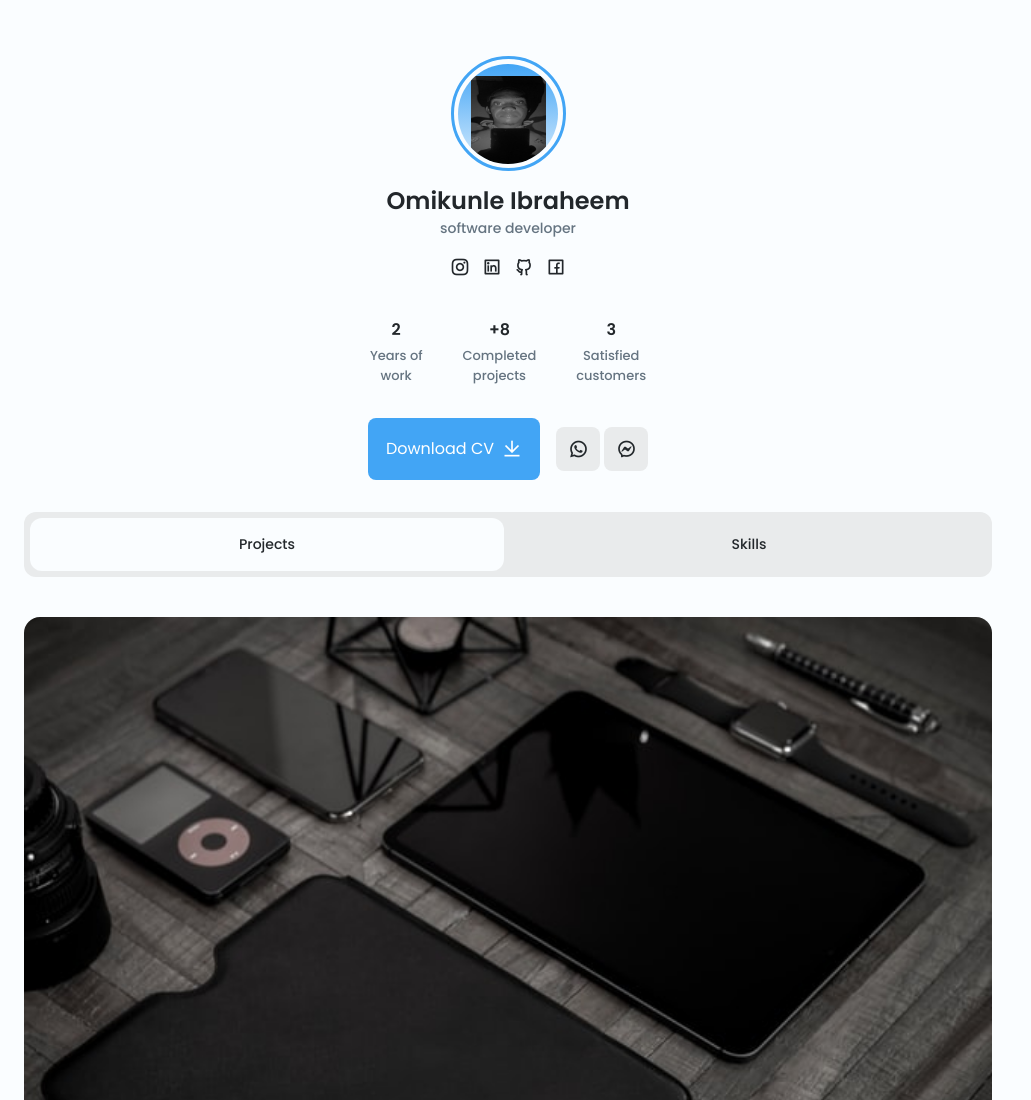
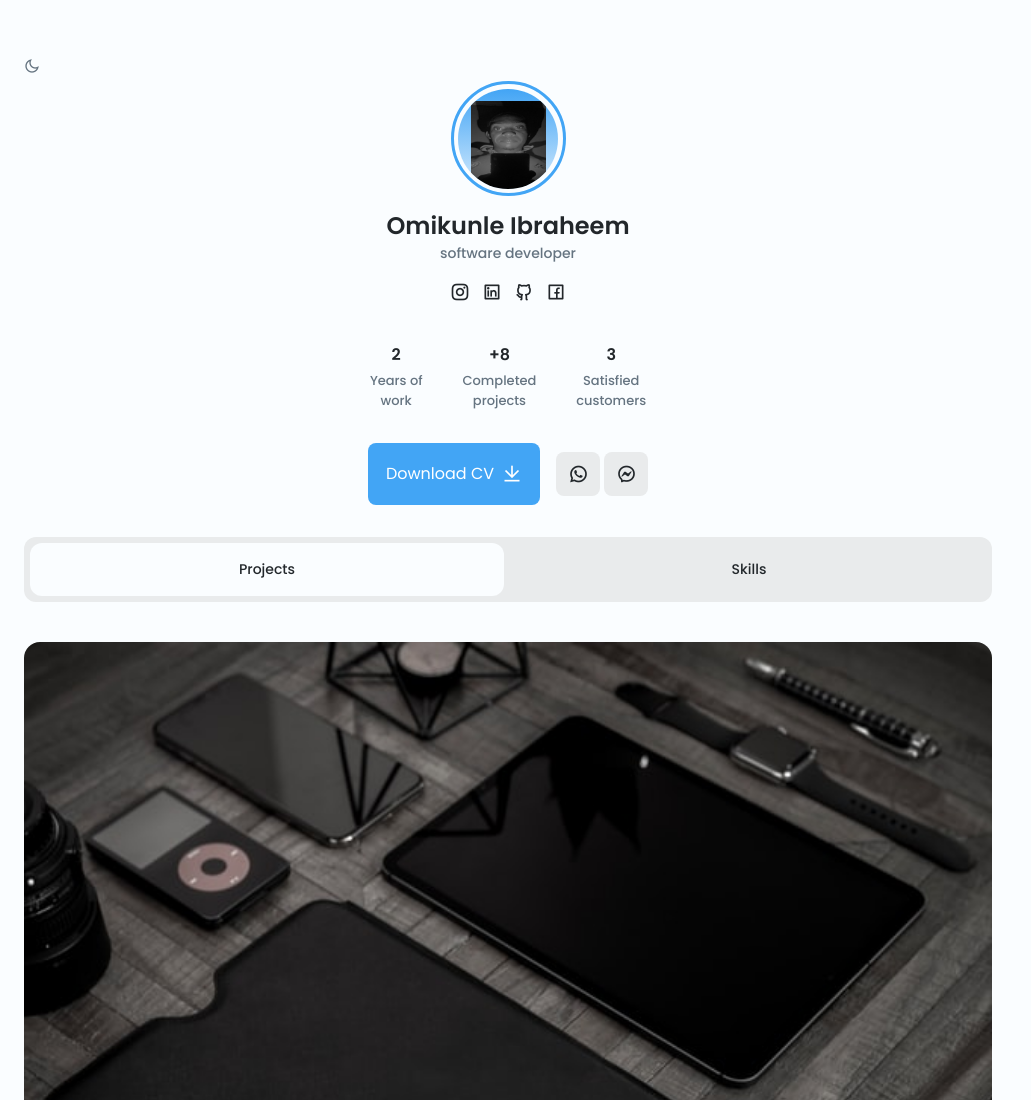
Before and after one commit to ibraheem82/portifolio_mini, a plain HTML site: page index.html in a window 1280 px wide. Shown: the top 1100 px of the page, without its empty margins (0-1031 px from the left). Drawn offline with nearby package versions, Linux system fonts and the light colour scheme.

Commit message:
feat: Add theme toggle button
Added a moon icon button with the class "change-theme" and ID "theme-button" to allow users to toggle the theme between light and dark modes.

```diff
--- a/index.html
+++ b/index.html
@@ -20,6 +20,8 @@
 <body>
     <!--=============== HEADER PROFILE ===============-->
     <header class="profile container">
+        <!-- *Theme button -->
+        <i class="ri-moon-line change-theme" id="theme-button"></i>
         <div class="profile__container grid">
             <div class="profile__data">
                 <div class="profile__border">
```
